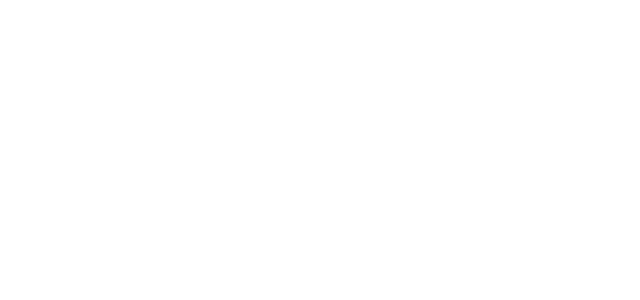
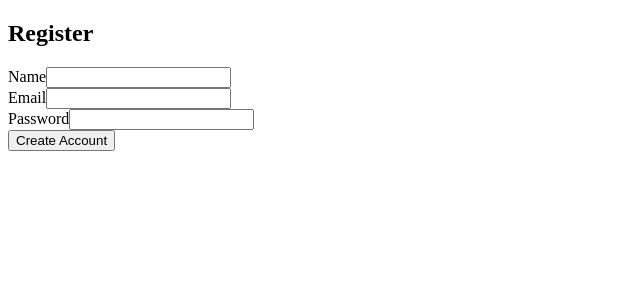
Before and after one commit to ElyarSadig/todo-app-vue, a Vue app: page /register in a window 1280 px wide. Shown: the top 300 px of the page, without its empty margins (0-640 px from the left). Built offline with nearby package versions, Linux system fonts and the light colour scheme.

Commit message:
feat: add register page

```diff
--- /dev/null
+++ b/src/components/auth/RegisterPage.vue
@@ -0,0 +1,94 @@
+<script setup>
+import { useAuthStore } from "@/stores/auth";
+import { ref } from "vue";
+import { useRouter } from "vue-router";
+
+const store = useAuthStore();
+const router = useRouter();
+
+const name = ref("");
+const email = ref("");
+const password = ref("");
+const serverErrors = ref("");
+const successMessage = ref("");
+
+const validateBeforeSubmit = async () => {
+  // add validation to inputs
+  await register();
+};
+
+const register = async () => {
+  try {
+    await store.register({
+      name: name.value,
+      email: email.value,
+      password: password.value,
+    });
+    successMessage.value = "Registration successful!";
+    serverErrors.value = "";
+    router.push({
+      name: "login",
+      params: {
+        dataSuccessMessage: successMessage.value,
+      },
+    });
+    // add toaster for this part
+  } catch (error) {
+    serverErrors.value = error.message;
+    successMessage.value = "";
+  }
+};
+</script>
+
+<template>
+  <div class="page-wrapper login-form">
+    <h2 class="login-heading">Register</h2>
+    <form action="#" @submit.prevent="validateBeforeSubmit">
+      <div v-if="serverErrors" class="server-error">
+        {{ serverErrors }}
+      </div>
+
+      <div class="form-control">
+        <label for="name">Name</label>
+        <input
+          type="text"
+          name="name"
+          id="name"
+          class="login-input"
+          v-model="name"
+        />
+        <span class="form-error"></span>
+      </div>
+
+      <div class="form-control">
+        <label for="email">Email</label>
+        <input
+          type="text"
+          name="email"
+          id="email"
+          class="login-input"
+          v-model="email"
+        />
+        <span class="form-error"></span>
+      </div>
+
+      <div class="form-control mb-more">
+        <label for="password">Password</label>
+        <input
+          type="password"
+          name="password"
+          id="password"
+          class="login-input"
+          v-model="password"
+        />
+        <span class="form-error"></span>
+      </div>
+
+      <div class="form-control">
+        <button type="submit" class="btn-submit">Create Account</button>
+      </div>
+    </form>
+  </div>
+</template>
+
+<style></style>
--- a/src/router/index.js
+++ b/src/router/index.js
@@ -1,6 +1,8 @@
 import { createRouter, createWebHistory } from "vue-router";
 import LandingPage from "@/components/marketing/LandingPage.vue";
 import AboutPage from "@/components/marketing/AboutPage.vue";
+import LoginPage from "@/components/auth/LoginPage.vue";
+import RegisterPage from "@/components/auth/RegisterPage.vue";
 
 const router = createRouter({
   history: createWebHistory(import.meta.env.BASE_URL),
@@ -26,6 +28,7 @@
       path: "/login",
       name: "login",
       props: true,
+      component: LoginPage,
       meta: {
         requiresVisitor: true,
       },
@@ -33,7 +36,7 @@
     {
       path: "/register",
       name: "register",
-      // component: Register,
+      component: RegisterPage,
       meta: {
         requiresVisitor: true,
       },
--- a/src/stores/auth.js
+++ b/src/stores/auth.js
@@ -27,8 +27,18 @@
       });
       return response;
     } catch (error) {
-      console.error(error);
-      throw error;
+      if (
+        error.response &&
+        error.response.data &&
+        error.response.data.message
+      ) {
+        const serverMessage = error.response.data.message;
+        console.error("Server Error:", serverMessage);
+        throw new Error(serverMessage);
+      } else {
+        console.error("Network or unexpected error:", error);
+        throw new Error("An unexpected error occurred. Please try again.");
+      }
     }
   }
   async function destroyToken() {
```
